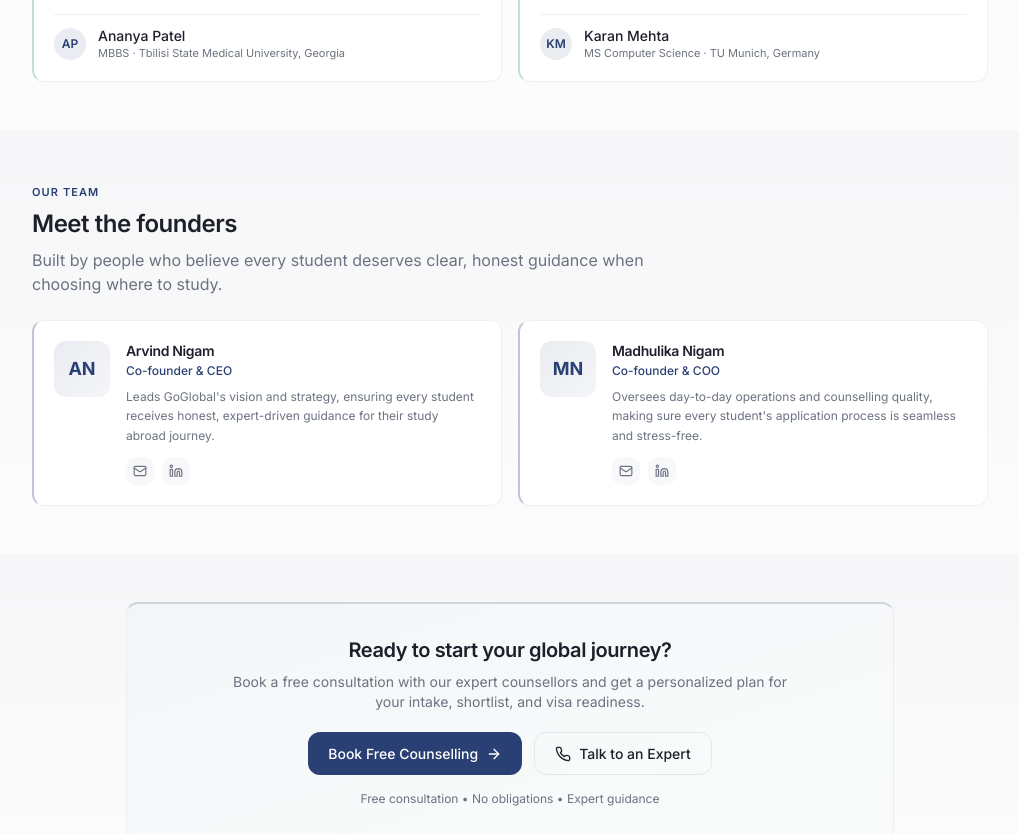
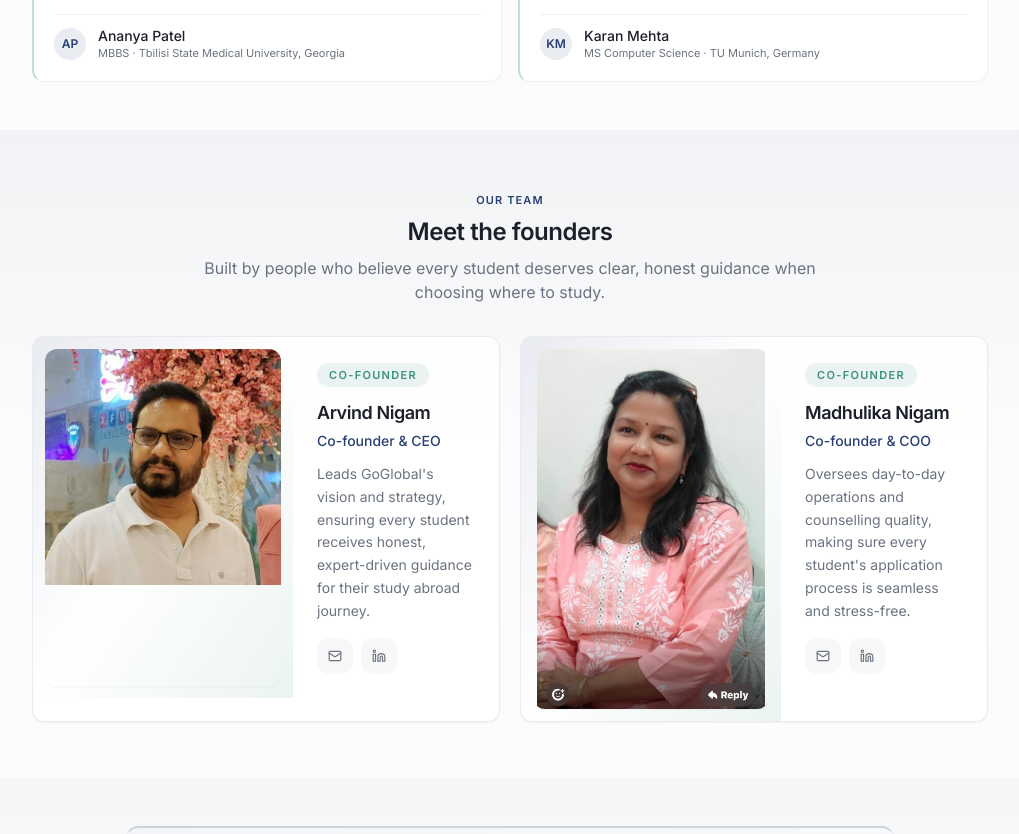
Before and after one commit to nigamarvind2/go-global, a React (Vite) app: page / in a window 1280 px wide. Shown: the part 2200-3034 px from the top of the page, without its empty margins (260-1279 px from the left). Built offline with nearby package versions, Linux system fonts and the light colour scheme; the HTML template or start-up script is replaced by a standard one.

Commit message:
Adjust founders cards to preserve full portrait photos

```diff
--- a/src/components/Team.tsx
+++ b/src/components/Team.tsx
@@ -4,67 +4,73 @@ const founders = [
   {
     name: "Arvind Nigam",
     role: "Co-founder & CEO",
-    initials: "AN",
+    image: "/assets/cofounder-arvind.jpg",
     bio: "Leads GoGlobal's vision and strategy, ensuring every student receives honest, expert-driven guidance for their study abroad journey.",
   },
   {
     name: "Madhulika Nigam",
     role: "Co-founder & COO",
-    initials: "MN",
+    image: "/assets/cofounder-madhulika.jpg",
     bio: "Oversees day-to-day operations and counselling quality, making sure every student's application process is seamless and stress-free.",
   },
 ];
 
 const Team = () => {
   return (
-    <section className="px-6 md:px-8 py-12 bg-gradient-to-b from-primary/[0.03] to-transparent">
-      <div className="mb-6">
+    <section className="bg-gradient-to-b from-primary/[0.05] via-background to-transparent px-6 py-12 md:px-8 md:py-14">
+      <div className="mb-8 text-center">
         <span className="eyebrow text-primary">Our Team</span>
         <h2 className="section-title mt-1.5 mb-2">Meet the founders</h2>
-        <p className="section-subtitle">
+        <p className="section-subtitle mx-auto">
           Built by people who believe every student deserves clear, honest
           guidance when choosing where to study.
         </p>
       </div>
 
-      <div className="grid sm:grid-cols-2 gap-4">
-        {founders.map((f) => (
-          <div key={f.name} className="content-card p-5 border-l-2 border-l-primary/30">
-            <div className="flex items-start gap-4">
-              {/* Avatar */}
-              <div className="w-14 h-14 rounded-xl bg-gradient-to-br from-primary/10 to-primary/5 flex items-center justify-center flex-shrink-0">
-                <span className="text-lg font-bold text-primary">
-                  {f.initials}
-                </span>
+      <div className="grid gap-5 lg:grid-cols-2">
+        {founders.map((founder) => (
+          <div
+            key={founder.name}
+            className="content-card overflow-hidden border-primary/10 bg-white/80 p-0 shadow-sm"
+          >
+            <div className="grid items-stretch md:grid-cols-[260px_1fr]">
+              <div className="relative flex min-h-[320px] items-center justify-center bg-gradient-to-br from-primary/10 via-white to-accent/10 p-3">
+                <img
+                  src={founder.image}
+                  alt={founder.name}
+                  className="h-full max-h-[360px] w-full rounded-xl object-contain object-top shadow-sm"
+                />
               </div>
 
-              {/* Info */}
-              <div className="flex-1 min-w-0">
-                <h3 className="font-semibold text-sm text-foreground">
-                  {f.name}
+              <div className="min-w-0 p-6">
+                <div className="inline-flex rounded-full bg-accent/10 px-3 py-1 text-[11px] font-semibold uppercase tracking-[0.12em] text-accent">
+                  Co-Founder
+                </div>
+
+                <h3 className="mt-3 text-lg font-semibold text-foreground">
+                  {founder.name}
                 </h3>
-                <p className="text-xs text-primary font-medium mt-0.5">
-                  {f.role}
+                <p className="mt-1 text-sm font-medium text-primary">
+                  {founder.role}
                 </p>
-                <p className="text-xs text-muted-foreground leading-relaxed mt-2">
-                  {f.bio}
+                <p className="mt-3 text-sm leading-relaxed text-muted-foreground">
+                  {founder.bio}
                 </p>
 
-                {/* Contact links */}
-                <div className="flex items-center gap-2 mt-3">
+                <div className="mt-4 flex items-center gap-2">
                   <a
                     href="mailto:goglobalstudyedtech@gmail.com"
-                    className="w-7 h-7 rounded-md bg-muted/60 flex items-center justify-center hover:bg-primary/10 hover:text-primary transition-colors text-muted-foreground"
-                    aria-label={`Email ${f.name}`}
+                    className="flex h-9 w-9 items-center justify-center rounded-lg bg-muted/60 text-muted-foreground transition-colors hover:bg-primary/10 hover:text-primary"
+                    aria-label={`Email ${founder.name}`}
                   >
-                    <Mail className="w-3.5 h-3.5" />
+                    <Mail className="h-3.5 w-3.5" />
                   </a>
                   <a
                     href="#"
-                    className="w-7 h-7 rounded-md bg-muted/60 flex items-center justify-center hover:bg-primary/10 hover:text-primary transition-colors text-muted-foreground"
-                    aria-label={`${f.name} on LinkedIn`}
+                    className="flex h-9 w-9 items-center justify-center rounded-lg bg-muted/60 text-muted-foreground transition-colors hover:bg-primary/10 hover:text-primary"
+                    aria-label={`${founder.name} on LinkedIn`}
                   >
-                    <Linkedin className="w-3.5 h-3.5" />
+                    <Linkedin className="h-3.5 w-3.5" />
                   </a>
                 </div>
               </div>
```
